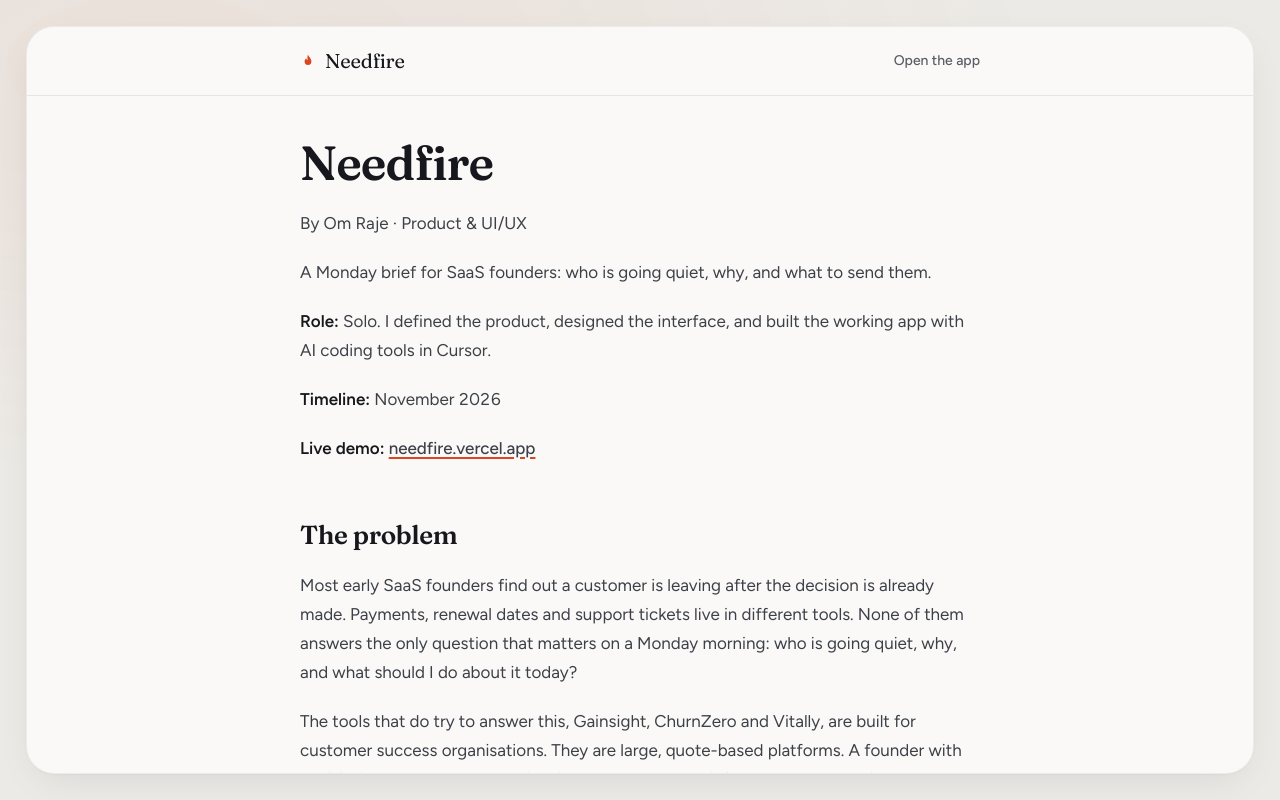
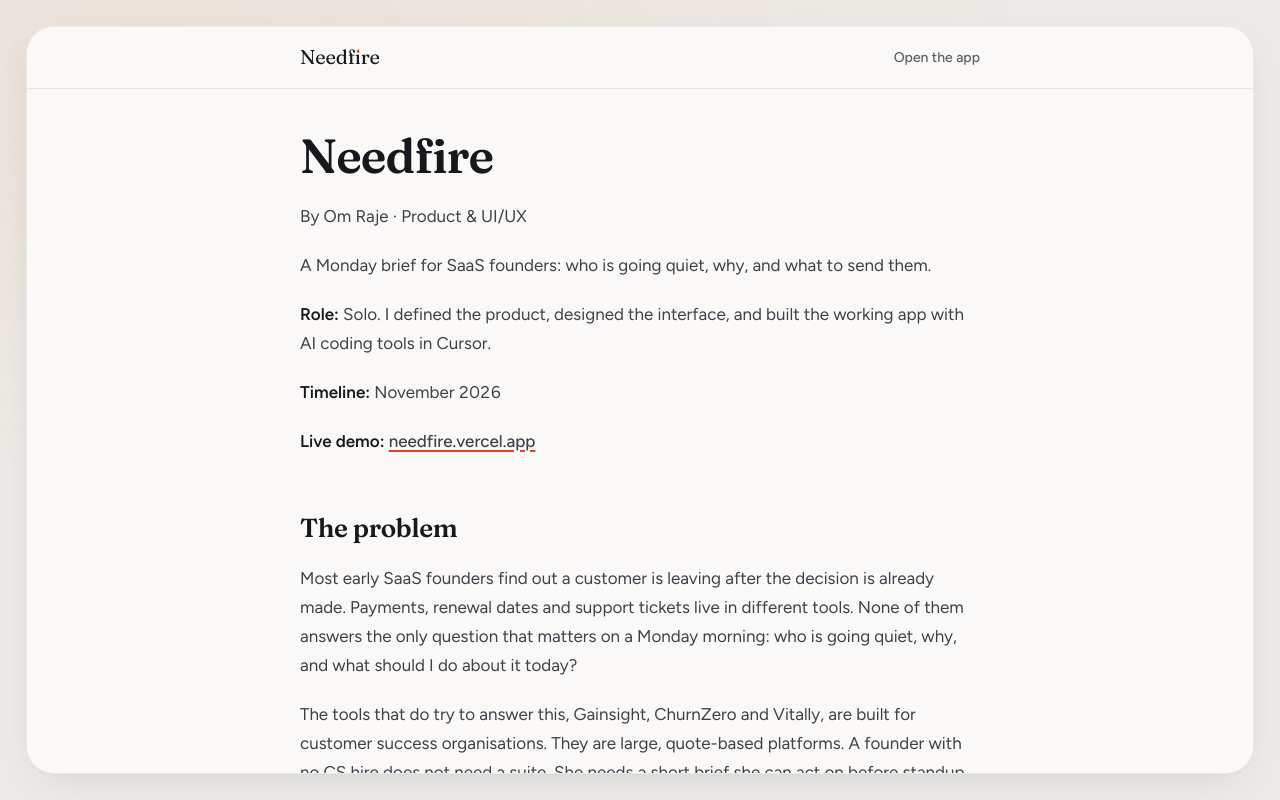
Before and after one commit to ohmslaw-ship-it/needfire, a Next.js app: page /case-study in a window 1280 px wide. Built offline with nearby package versions, Linux system fonts and the light colour scheme.

Commit message:
Sidebar fix

```diff
--- a/src/components/CaseStudyScreen.tsx
+++ b/src/components/CaseStudyScreen.tsx
@@ -8,18 +8,8 @@ import { CanvasWash } from "./CanvasWash";
 import { CaseStudyFade } from "./CaseStudyFade";
 import { CaseStudyMarkdown } from "./CaseStudyMarkdown";
 import { ScrollArea } from "./ScrollArea";
+import { NeedfireWordmark } from "./NeedfireWordmark";
 import { Sheet } from "./Sheet";
-
-function NeedfireMark() {
-  return (
-    <svg className="h-4 w-4 shrink-0" viewBox="0 0 16 16" aria-hidden>
-      <path
-        d="M8 1.5c.4 2.3 3.4 3.6 3.4 7a3.4 3.4 0 0 1-6.8 0c0-1.6.8-2.5 1.6-3.3.2 1 .7 1.7 1.4 1.9-.4-2-.1-4 .4-5.6Z"
-        className="fill-ember"
-      />
-    </svg>
-  );
-}
 
 export function CaseStudyScreen() {
   const availability = getCaseStudyShotAvailability();
@@ -32,10 +22,7 @@ export function CaseStudyScreen() {
         <main className="flex min-h-0 min-w-0 flex-col overflow-hidden">
           <header className="shrink-0 border-b border-line px-[var(--nf-pad-x)] py-5">
             <div className="mx-auto flex w-full max-w-[680px] items-center justify-between gap-6">
-              <div className="font-display flex items-center gap-[9px] text-xl font-normal tracking-[-0.01em] text-ink [font-variation-settings:'SOFT'_100,'opsz'_40]">
-                <NeedfireMark />
-                <span>Needfire</span>
-              </div>
+              <NeedfireWordmark size={20} className="shrink-0" />
               <Link
                 href="/"
                 className="text-[14px] font-medium text-ink-3 transition-colors duration-200 hover:text-ink-2"
--- /dev/null
+++ b/src/components/NeedfireWordmark.tsx
@@ -0,0 +1,35 @@
+const FLAME_PATH =
+  "M8 1.5c.4 2.3 3.4 3.6 3.4 7a3.4 3.4 0 0 1-6.8 0c0-1.6.8-2.5 1.6-3.3.2 1 .7 1.7 1.4 1.9-.4-2-.1-4 .4-5.6Z";
+
+type NeedfireWordmarkProps = {
+  /** Wordmark cap height in pixels */
+  size?: number;
+  className?: string;
+};
+
+export function NeedfireWordmark({ size = 26, className = "" }: NeedfireWordmarkProps) {
+  const sizePx = `${size}px`;
+
+  return (
+    <div
+      className={`font-display leading-none font-normal tracking-[-0.01em] text-ink [font-variation-settings:'SOFT'_100,'opsz'_40] ${className}`.trim()}
+      style={{ fontSize: sizePx }}
+      aria-label="Needfire"
+    >
+      <span className="leading-none" style={{ fontSize: sizePx }} aria-hidden>
+        Needf
+        <span className="relative inline-block">
+          ı
+          <svg
+            className="pointer-events-none absolute top-[-0.02em] left-1/2 h-[0.42em] w-[0.34em] -translate-x-1/2 fill-ember"
+            viewBox="0 0 16 16"
+            aria-hidden
+          >
+            <path d={FLAME_PATH} />
+          </svg>
+        </span>
+        re
+      </span>
+    </div>
+  );
+}
--- a/src/components/Sidebar.tsx
+++ b/src/components/Sidebar.tsx
@@ -4,6 +4,7 @@ import type { ReactNode } from "react";
 import Link from "next/link";
 import { usePathname } from "next/navigation";
 import { useBookSummary } from "@/lib/useBookSummary";
+import { NeedfireWordmark } from "./NeedfireWordmark";
 
 function NavLink({
   href,
@@ -42,25 +43,7 @@ export function Sidebar() {
 
   return (
     <aside className="flex min-h-0 flex-col overflow-hidden border-r border-line px-[var(--nf-sidebar-x)] py-[var(--nf-sidebar-y)]">
-      <div
-        className="font-display text-[26px] leading-none font-normal tracking-[-0.01em] [font-variation-settings:'SOFT'_100,'opsz'_40]"
-        aria-label="Needfire"
-      >
-        <span className="text-[26px] leading-none" aria-hidden>
-          Needf
-          <span className="relative inline-block">
-            ı
-            <svg
-              className="pointer-events-none absolute top-[-0.02em] left-1/2 h-[0.42em] w-[0.34em] -translate-x-1/2 fill-ember"
-              viewBox="0 0 16 16"
-              aria-hidden
-            >
-              <path d="M8 1.5c.4 2.3 3.4 3.6 3.4 7a3.4 3.4 0 0 1-6.8 0c0-1.6.8-2.5 1.6-3.3.2 1 .7 1.7 1.4 1.9-.4-2-.1-4 .4-5.6Z" />
-            </svg>
-          </span>
-          re
-        </span>
-      </div>
+      <NeedfireWordmark size={26} />
       <p className="nf-type-label mt-2">A Monday brief for SaaS founders</p>
       <div className="nf-type-label mt-11 mb-2.5">Ledgerly · sample workspace</div>
       <nav className="flex flex-col gap-0.5">
```
